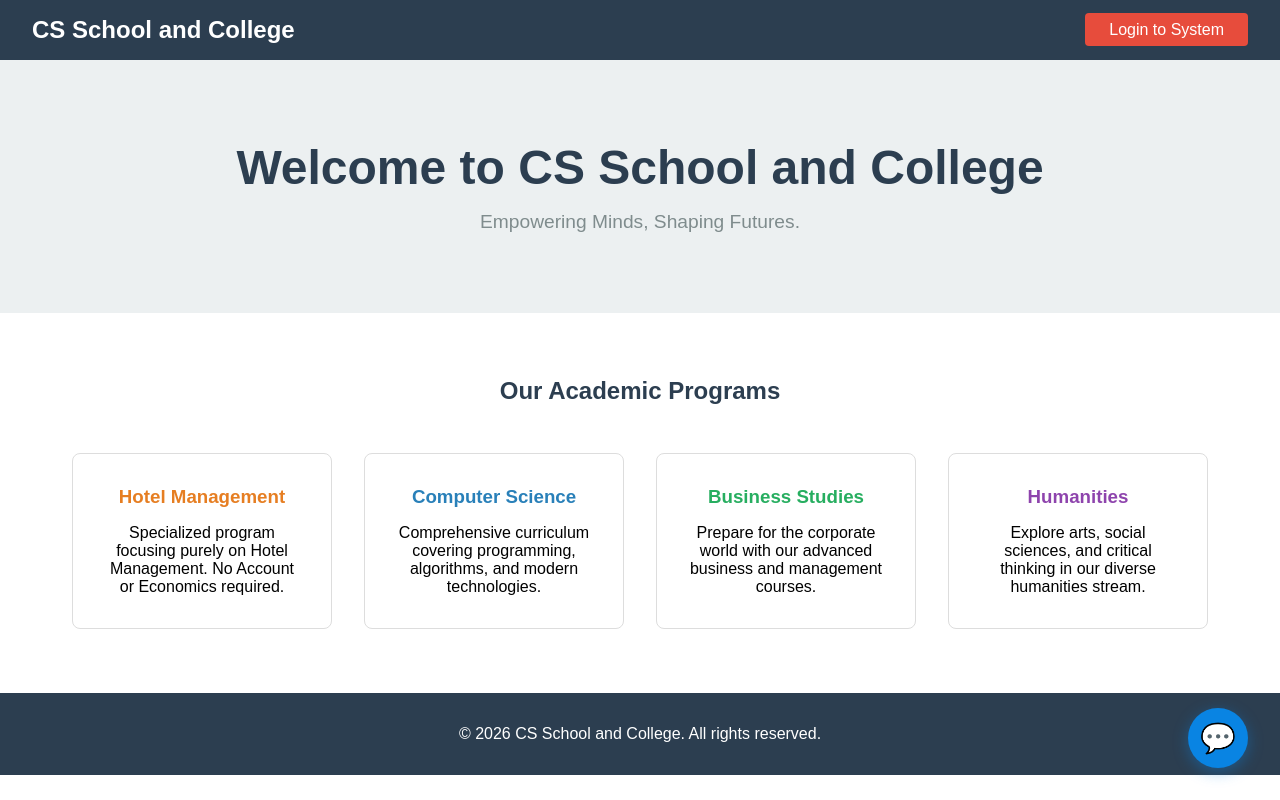
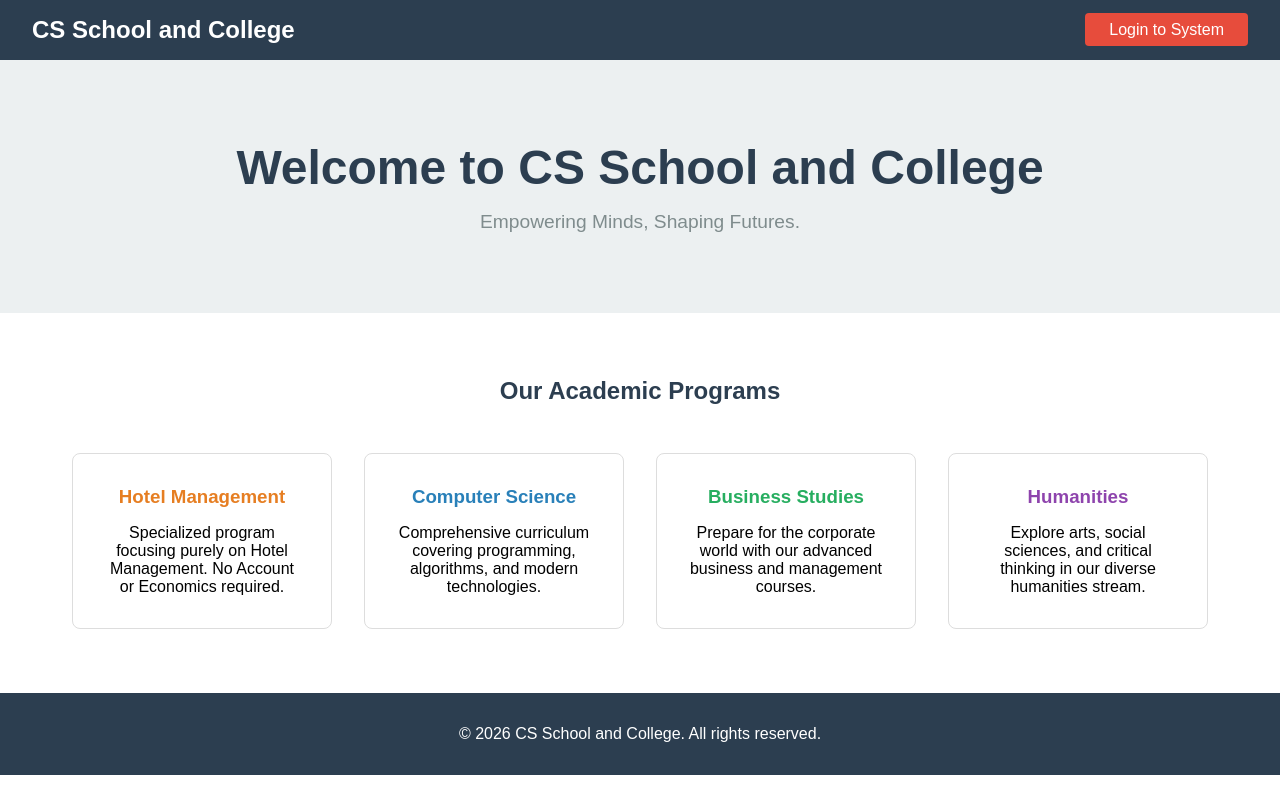
Before and after one commit to dipu908stha-cell/CS-finance, a Next.js app: page / in a window 1280 px wide. Built offline with nearby package versions, Linux system fonts and the light colour scheme.

Commit message:
Debug: Disable Navbar and Chatbot

```diff
--- a/src/app/layout.tsx
+++ b/src/app/layout.tsx
@@ -17,9 +17,9 @@ export default function RootLayout({
     return (
         <html lang="en">
             <body>
-                <Navbar />
+                {/* <Navbar /> */}
                 {children}
-                <ChatBot />
+                {/* <ChatBot /> */}
             </body>
         </html>
     )
```
